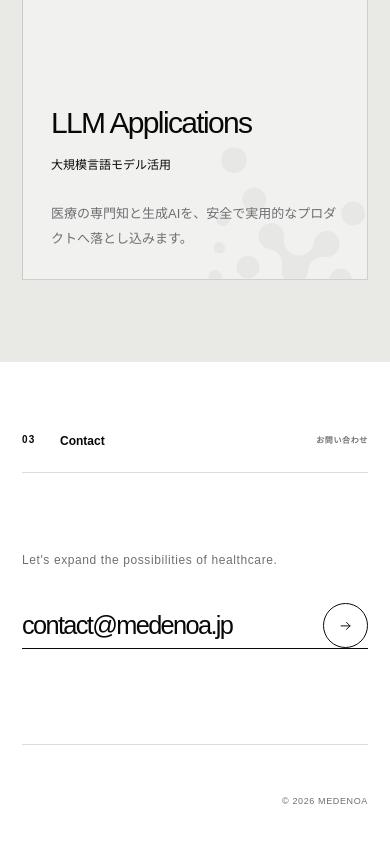
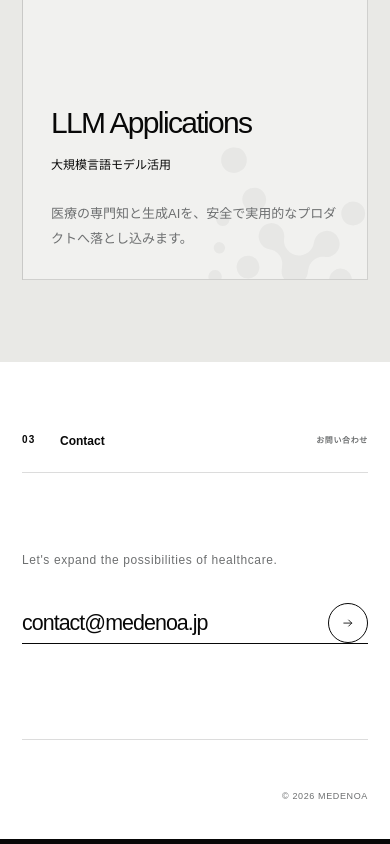
Before and after one commit to Keiigggo/mederiqa-web, a Next.js app: page / in a window 390 px wide. Shown: the part 3532-4376 px from the top of the page. Built offline with nearby package versions, Linux system fonts and the light colour scheme.

Commit message:
Reduce contact email emphasis

```diff
--- a/app/globals.css
+++ b/app/globals.css
@@ -859,9 +859,9 @@ main {
   justify-content: space-between;
   border-bottom: 1px solid var(--ink);
   font-family: "Plus Jakarta Sans Variable", sans-serif;
-  font-size: clamp(28px, 4.5vw, 68px);
+  font-size: clamp(24px, 3vw, 46px);
   font-weight: 430;
-  letter-spacing: -0.065em;
+  letter-spacing: -0.045em;
   line-height: 1.25;
   transition: color 200ms ease;
 }
@@ -872,7 +872,7 @@ main {
 
 .contact-arrow {
   display: grid;
-  width: clamp(48px, 4.5vw, 68px);
+  width: clamp(42px, 3.5vw, 54px);
   aspect-ratio: 1;
   flex: 0 0 auto;
   place-items: center;
@@ -1143,11 +1143,11 @@ footer {
 
   .contact-main > a {
     gap: 14px;
-    font-size: clamp(23px, 6.5vw, 34px);
+    font-size: clamp(20px, 5.5vw, 28px);
   }
 
   .contact-arrow {
-    width: 45px;
+    width: 40px;
   }
 
   footer {
```
